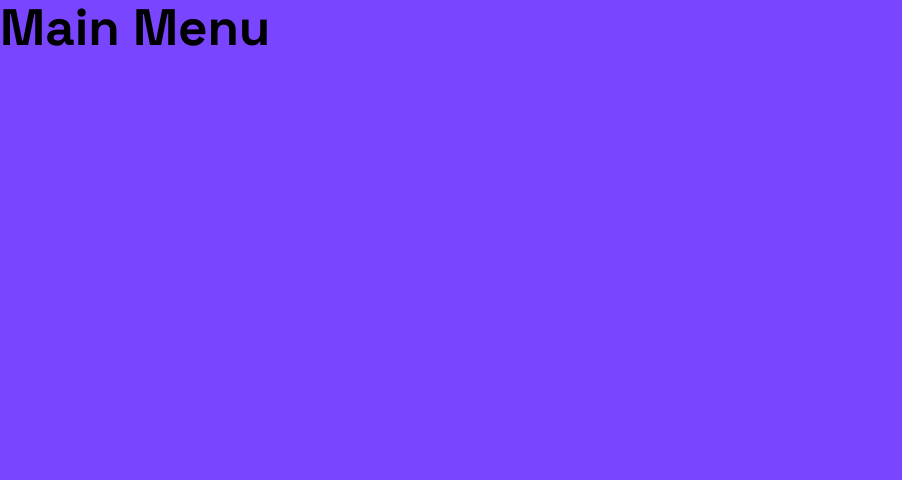
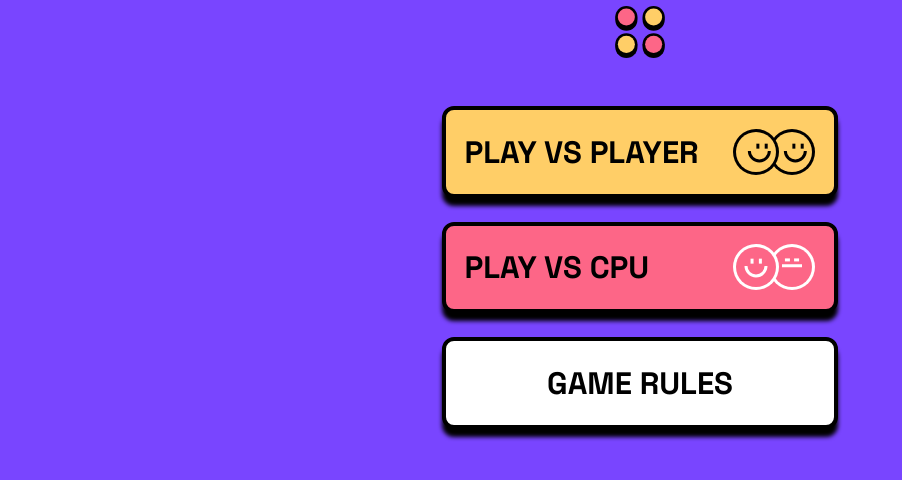
Before and after one commit to JoleneKearse/connect-four, a React (Vite) app: page / in a window 1280 px wide. Shown: the top 480 px of the page, without its empty margins (0-902 px from the left). Built offline with nearby package versions, Linux system fonts and the light colour scheme.

Commit message:
feat: add homepage

```diff
--- a/public/fonts/styles.css
+++ /dev/null
@@ -1,11 +0,0 @@
-@font-face {
-  font-family: "CustomVariableFont";
-  src: url("/public/fonts/font-name.woff2") format("woff2");
-  font-weight: 100 900; /* Define the weight range if applicable */
-  font-style: normal;
-}
-
-body {
-  font-family: "CustomVariableFont", sans-serif;
-  font-variation-settings: "wght" 400; /* Adjust the weight axis */
-}
--- /dev/null
+++ b/src/components/Button.tsx
@@ -0,0 +1,15 @@
+type ButtonProps = {
+  children: React.ReactNode;
+  color: string;
+  isFlex?: boolean;
+};
+
+const Button = ({ children, color, isFlex }: ButtonProps) => {
+  return (
+    <button className={`${color} ${isFlex ? "flex-between" : ""}`}>
+      {children}
+    </button>
+  );
+};
+
+export default Button;
--- a/src/index.css
+++ b/src/index.css
@@ -1,6 +1,6 @@
 @font-face {
   font-family: "CustomVariableFont";
-  src: url("/public/fonts/SpaceGrotesk-VariableFont_wght.ttf") format("woff2");
+  src: url("/fonts/SpaceGrotesk-VariableFont_wght.ttf") format("woff2");
   font-weight: 100 900; /* Define the weight range if applicable */
   font-style: normal;
 }
@@ -52,31 +52,82 @@ p {
   color: var(--clr-black);
 }
 
+a,
+button {
+  font: inherit;
+}
+
+html {
+  background-color: var(--clr-brand-light);
+}
+
 body {
   margin: 0;
   padding: 0;
   font-size: 16px;
   min-width: 375px;
-  min-height: 100vh;
+  height: 100vh;
   background-color: var(--clr-brand-light);
+  text-transform: uppercase;
 }
 
-h1 {
-  font-size: 3.2em;
-  line-height: 1.1;
+/* LAYOUT */
+
+.home-menu-container {
+  display: flex;
+  flex-direction: column;
+  align-items: center;
+  justify-content: center;
+  height: 435px;
+}
+
+.home-buttons {
+  display: flex;
+  flex-direction: column;
+  gap: 1.5rem;
+}
+
+/* UTILITY CLASSES */
+
+.yellow {
+  background-color: var(--clr-accent-yellow);
+}
+.pink {
+  background-color: var(--clr-accent-pink);
+}
+.white {
+  background-color: var(--clr-white);
+}
+
+.flex-between {
+  display: flex;
+  justify-content: space-between;
+  align-items: center;
+}
+
+/* COMPONENTS */
+
+.home-logo {
+  margin-bottom: 3rem;
+  width: 52px;
+  height: 52px;
 }
 
 button {
-  border-radius: 8px;
-  border: 1px solid transparent;
-  padding: 0.6em 1.2em;
-  font-size: 1em;
-  font-weight: 500;
-  font-family: inherit;
-  background-color: #1a1a1a;
+  position: relative;
+  width: 396px;
+  border-radius: 0.75rem;
+  border: 4px solid var(--clr-black);
+  padding: 0.6em;
+  text-transform: uppercase;
+  color: var(--clr-black);
+  font-size: var(--heading-md);
+  font-weight: 800;
+  box-shadow: 0 8px 4px var(--clr-black);
   cursor: pointer;
   transition: border-color 0.25s;
 }
+
 button:hover {
   border-color: #646cff;
 }
@@ -85,15 +136,11 @@ button:focus-visible {
   outline: 4px auto -webkit-focus-ring-color;
 }
 
-@media (prefers-color-scheme: light) {
-  :root {
-    color: #213547;
-    background-color: #ffffff;
-  }
-  a:hover {
-    color: #747bff;
+@media (max-width: 768px) {
+  .home-menu-container {
+    padding-top: 108px;
   }
   button {
-    background-color: #f9f9f9;
+    width: 334px;
   }
 }
--- a/src/pages/HomePage.tsx
+++ b/src/pages/HomePage.tsx
@@ -1,7 +1,21 @@
+import logo from "/images/logo.svg";
+import pVsP from "/images/player-vs-player.svg";
+import pVsC from "/images/player-vs-cpu.svg";
+import Button from "../components/Button";
+
 const HomePage = () => {
   return (
-    <main>
-      <h1>Main Menu</h1>
+    <main className="home-menu-container">
+      <img src={logo} alt="logo" className="home-logo" />
+      <div className="home-buttons">
+        <Button color="yellow" isFlex={true}>
+          Play vs Player <img src={pVsP} alt="play against a player" />
+        </Button>
+        <Button color="pink" isFlex={true}>
+          Play vs CPU <img src={pVsC} alt="play against the computer" />
+        </Button>
+        <Button color="white">Game rules</Button>
+      </div>
     </main>
   );
 };
```
Also changed, not shown: public/images/logo.svg.
